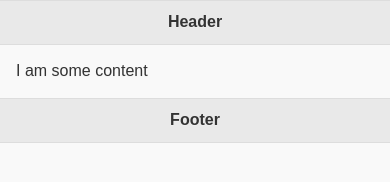
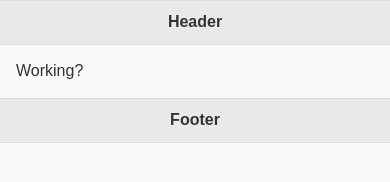
Before and after one commit to madcin/Cross-PlatformA4, a plain HTML site: page www/index.html in a window 390 px wide. Drawn offline with Linux system fonts and the light colour scheme; some packages are replaced by stand-ins of ours.

Commit message:
Check to see if remote is working

```diff
--- a/www/index.html
+++ b/www/index.html
@@ -23,7 +23,7 @@
             <h1>Header</h1>
         </div>
         <div role="main" class="ui-content">
-            I am some content
+            Working?
         </div>
         <div data-role="footer">
             <h1>Footer</h1>
```
